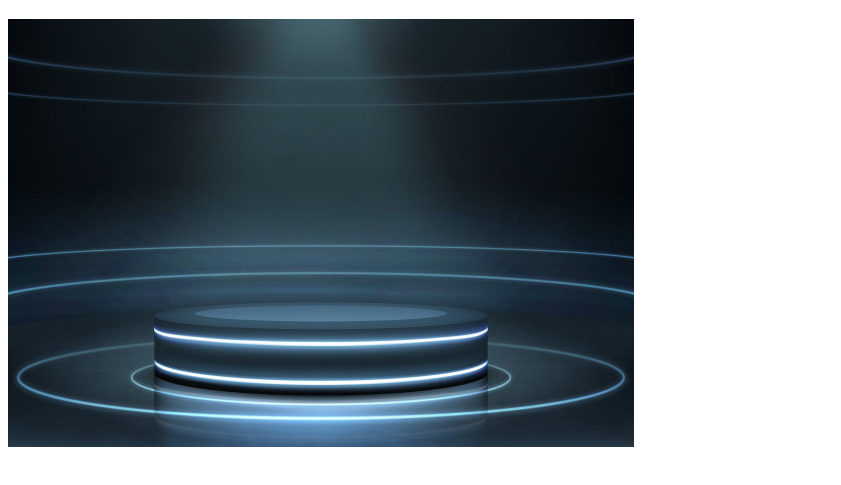
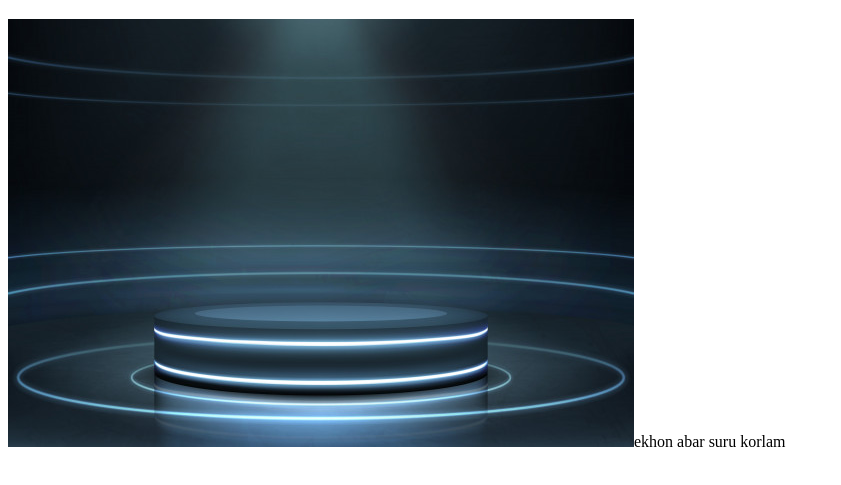
Before and after one commit to Asgorreaj/my-four-repo, a plain HTML site: page index.html in a window 1280 px wide. Shown: the part 129-614 px from the top of the page, without its empty margins (0-841 px from the left). Drawn offline with Linux system fonts and the light colour scheme.

Commit message:
other word

```diff
--- a/index.html
+++ b/index.html
@@ -11,5 +11,6 @@
     <p>matro vabir  sathe kotha bollam </p>ebar asa kori thik moton hoise insha Allah
     <h1>jhopngkar amar nijer choto vai </h1>
     <img src="ani.jpg" alt=""
+    <p>ekhon abar suru korlam</p>
 </body>
 </html>
```
